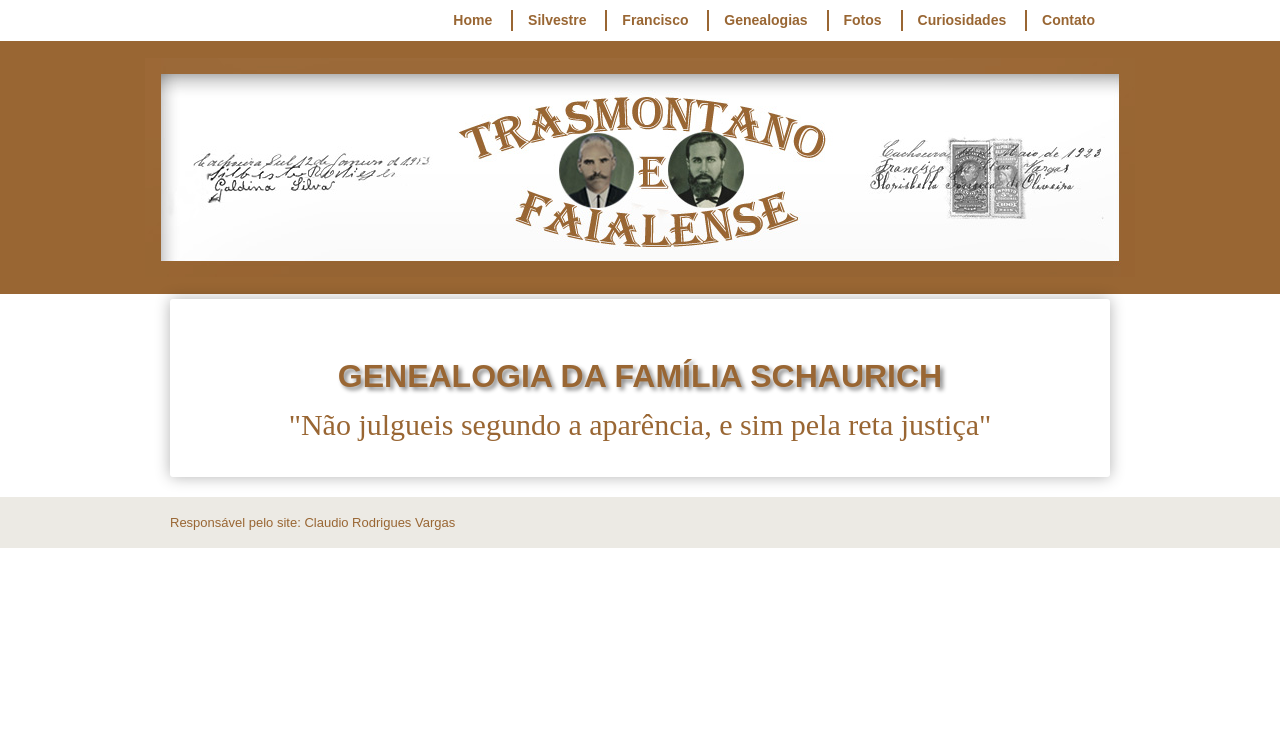
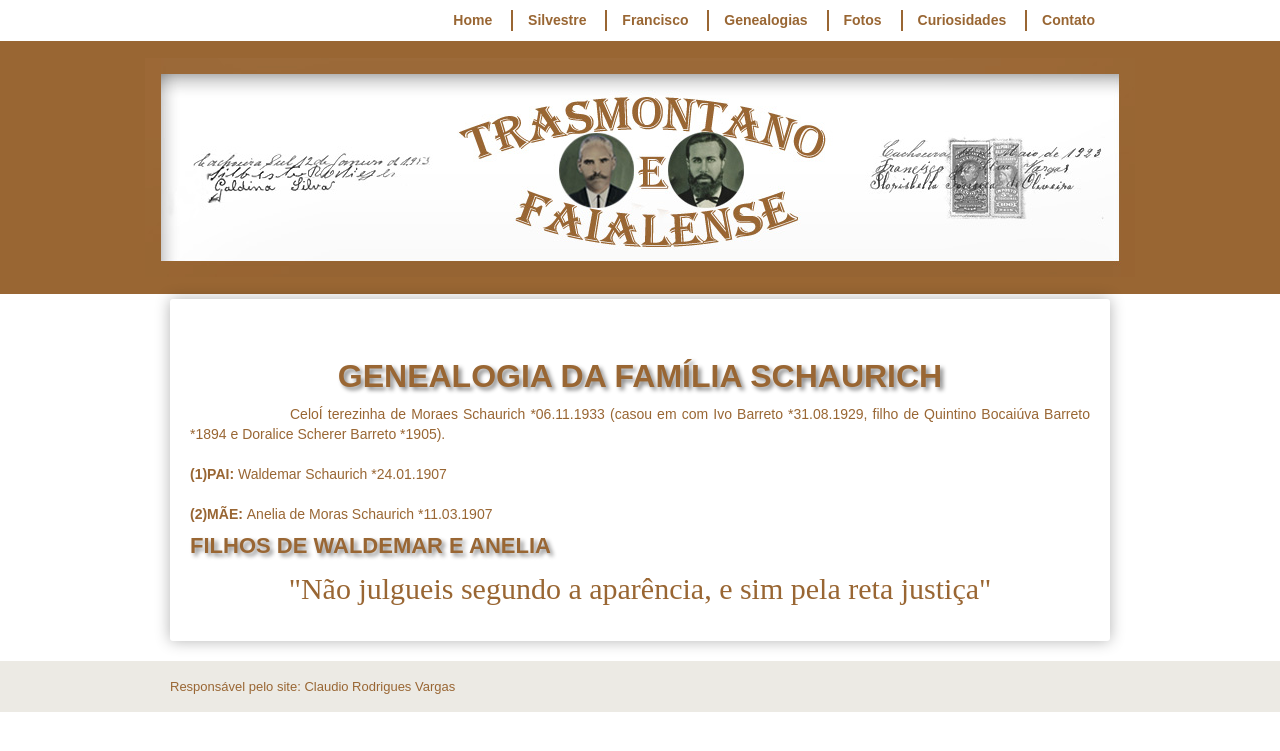
Before and after one commit to claudiovargas1955/claudiovargas1955.github.io, a Jekyll site: the page built from _pages/familia-schaurich.html, in a window 1280 px wide. Shown: the top 751 px of the page. Built offline with Jekyll 4.4.1, drawn with Linux system fonts in a browser that asks for light colours; some web fonts are replaced.

Commit message:
Update familia-schaurich.html

```diff
--- a/_pages/familia-schaurich.html
+++ b/_pages/familia-schaurich.html
@@ -96,5 +96,14 @@ details[open] summary {color:#996633;
 
 <h1>GENEALOGIA DA FAMÍLIA SCHAURICH</h1>
 
+<b><p style="text-indent:100px";/>CeloÍ terezinha de Moraes Schaurich *06.11.1933 (casou em com Ivo Barreto *31.08.1929, filho de
+Quintino Bocaiúva Barreto *1894 e Doralice Scherer Barreto *1905). <br><br>
+
+  <b>(1)PAI: </b>Waldemar Schaurich *24.01.1907 <br><br>
+
+  <b>(2)MÃE: </b>Anelia de Moras Schaurich *11.03.1907
+
+  <h4>FILHOS DE WALDEMAR E ANELIA</h4>
+
 
 <p style="text-align:center; color:#996633; font-size:30px; font-family: 'Rancho', cursive ">"Não julgueis segundo a aparência, e sim pela reta justiça"</p>
```
